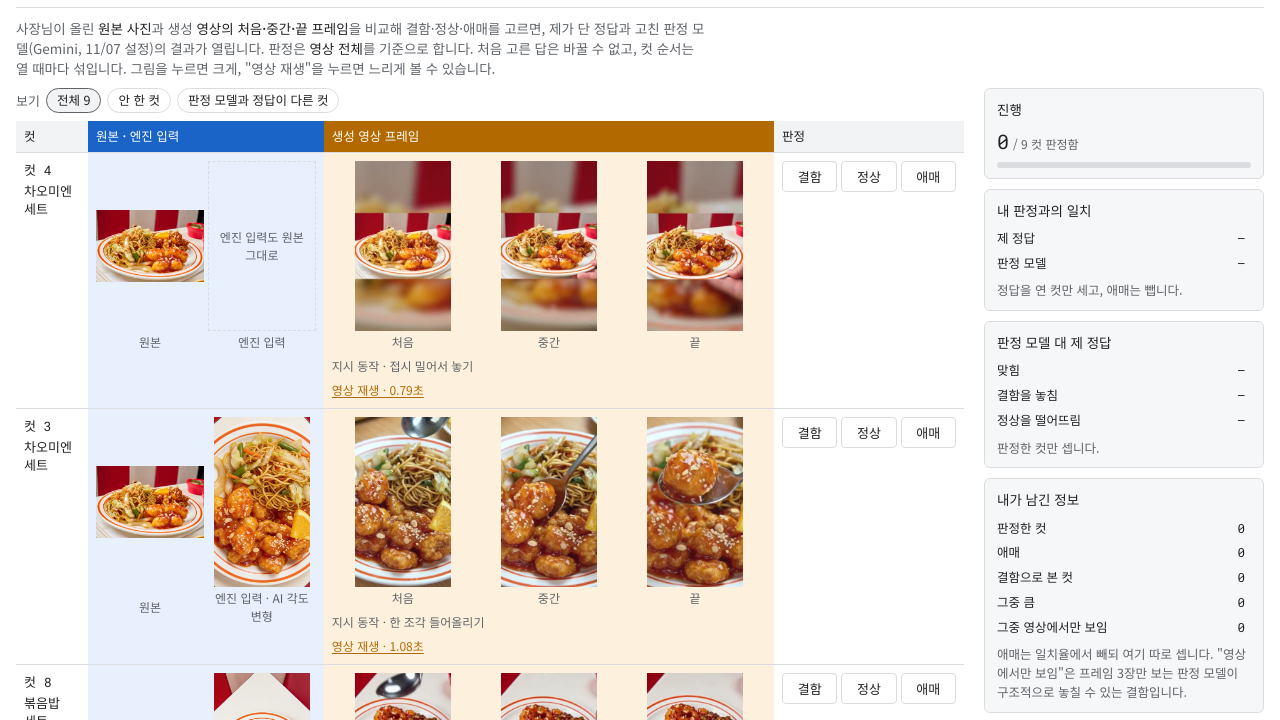
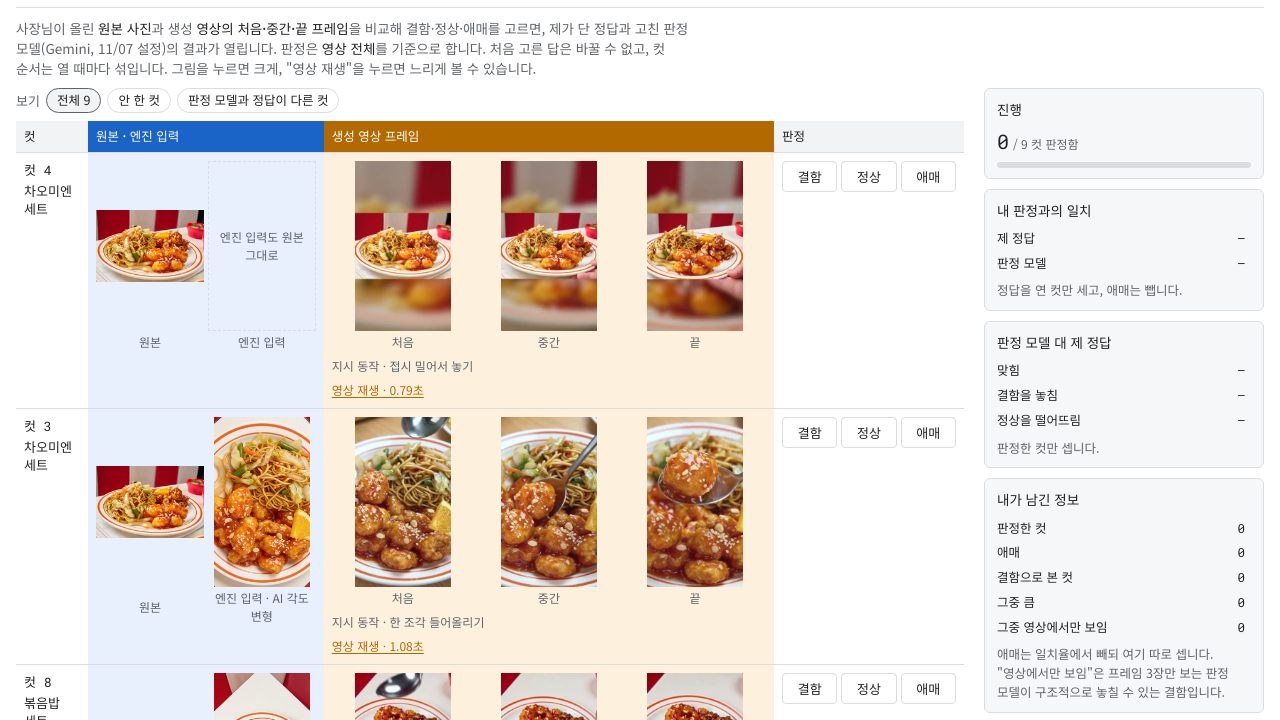
Before and after one commit to qkrwns1714u-pixel/shortcook-judge, a plain HTML site: page index.html in a window 1280 px wide. Shown: the part 44-764 px from the top of the page. Drawn offline with Linux system fonts and the light colour scheme.

Commit message:
한국어 낱말 중간에서 줄이 바뀌지 않게
Co-Authored-By: Claude Opus 5.5 <noreply@anthropic.com>

```diff
--- a/index.html
+++ b/index.html
@@ -15,7 +15,7 @@
 @media (prefers-color-scheme:dark){:root:not([data-theme="light"]){--bg:#1b1c1e;--rail:#232427;--fg:#e8eaed;--muted:#9aa0a6;--line:#3c4043;--photo:#8ab4f8;--photobg:#1f2a3b;--clip:#f2b04f;--clipbg:#33291a;--bad:#f28b82;--ok:#81c995;--amb:#fdd663;--sel:#2b2c2f;--media:#2b2c2f;color-scheme:dark}}
 :root[data-theme="dark"]{--bg:#1b1c1e;--rail:#232427;--fg:#e8eaed;--muted:#9aa0a6;--line:#3c4043;--photo:#8ab4f8;--photobg:#1f2a3b;--clip:#f2b04f;--clipbg:#33291a;--bad:#f28b82;--ok:#81c995;--amb:#fdd663;--sel:#2b2c2f;--media:#2b2c2f;color-scheme:dark}
 *{box-sizing:border-box}
-body{background:var(--bg);color:var(--fg);font-family:var(--f-body);font-size:14px;line-height:1.5}
+body{background:var(--bg);color:var(--fg);font-family:var(--f-body);font-size:14px;line-height:1.5;word-break:keep-all;overflow-wrap:anywhere}
 body::before{content:"";position:fixed;inset:0 0 auto;height:env(safe-area-inset-top,0px);z-index:10;background:var(--bg)}
 .app{max-width:1360px;margin:0 auto;padding-block:12px 48px;padding-left:max(16px,env(safe-area-inset-left,0px));padding-right:max(16px,env(safe-area-inset-right,0px));display:grid;grid-template-columns:minmax(0,1fr) 280px;gap:0 20px;align-items:start}
 .top{grid-column:1/-1;display:flex;flex-wrap:wrap;gap:6px 16px;align-items:baseline;padding-bottom:10px;border-bottom:1px solid var(--line);margin-bottom:10px}
```
